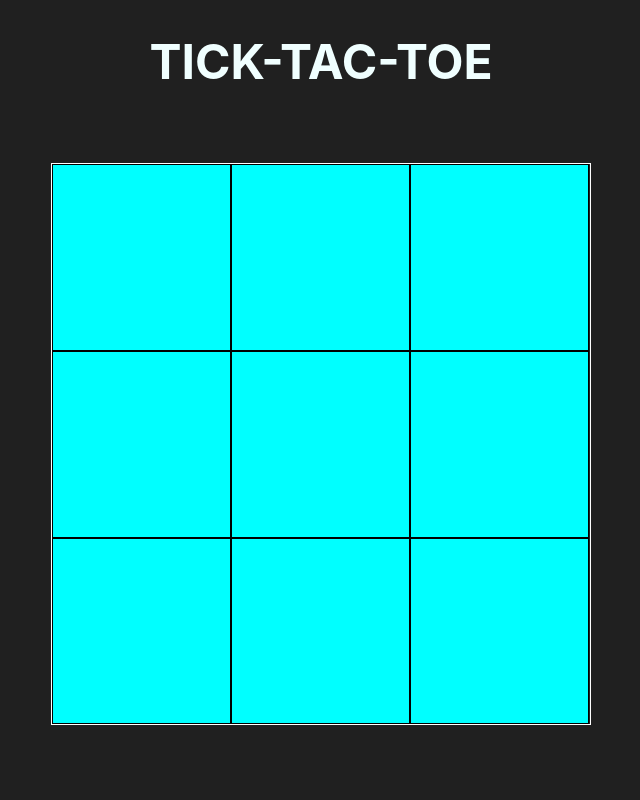
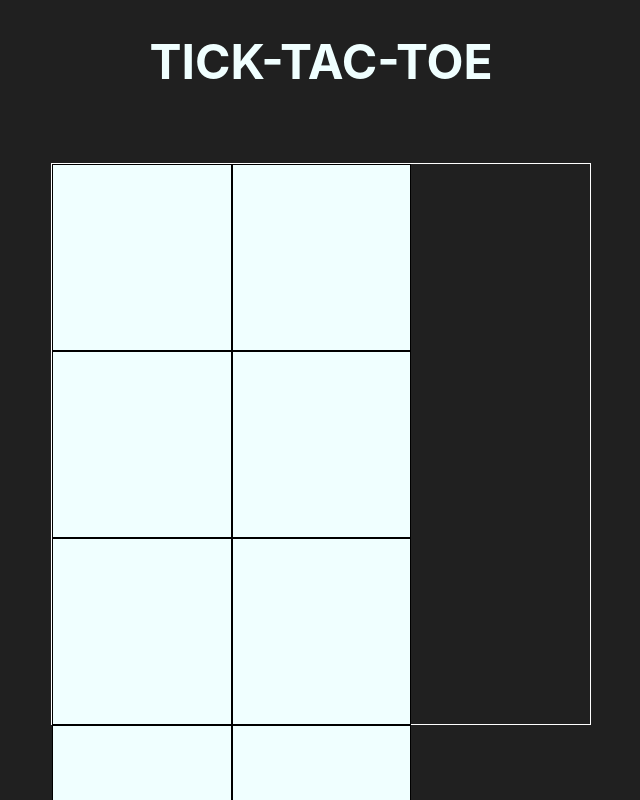
Before and after one commit to AKHIL-GIREESH/AI-ML, a React (Create React App) app in the folder General-AI/TickTacToe/ui/: page / in a window 1280 px wide. Shown: the top 800 px of the page, without its empty margins (319-959 px from the left). Built offline with nearby package versions, Linux system fonts and the light colour scheme.

Commit message:
Tic Tac Toe

```diff
--- a/General-AI/TickTacToe/ui/src/App.css
+++ b/General-AI/TickTacToe/ui/src/App.css
@@ -56,10 +56,16 @@ body{
   flex-wrap: wrap;
 }
 
-.Boxes button{
-  background-color: aqua;
-  width:33.3%;
+.Boxes div{
+  background-color: azure;
+  width:33%;
+  height: 33%;
   border: 1px solid black;
-  padding: 0px;
-  margin: 0px;
+  /* padding: 0px;
+  margin: 0px; */
+  /* font-size: 30px; */
+  display: flex;
+  justify-content: center;
+  align-items: center;
+  color: black;
 }
--- a/General-AI/TickTacToe/ui/src/App.js
+++ b/General-AI/TickTacToe/ui/src/App.js
@@ -7,16 +7,17 @@ function App() {
 
   //const [val,setVal] = useState("")
   const [box,setBox] = useState(boxx)
+  const [machineTurn,setMachineTurn]= useState(false)
   //let buttons = []
 
-  const modifyBox = (param) => {
+  const modifyBox = (param,unit) => {
     setBox(prevBox => {
       return prevBox.map(item => {
         if(item.id === param && item.value===" "){
-          console.log(item)
+          //setMachineTurn(state => !state)
             return {
               ...item,
-              value:"X"
+              value:unit
             }
           }else{
             return item
@@ -27,9 +28,41 @@ function App() {
 
   console.log(box)
   let buttons = box.map(item =>{
-    console.log(item)
-  return <button key={item.id} className='Slots' onClick={() => modifyBox(item.id)}>{item.value}</button>
+  return <div key={item.id} className='Slots' onClick={() => {
+    modifyBox(item.id,"X")
+    setMachineTurn(true)
+    }}>{item.value}</div>
 })
+
+let k=0;
+  let matrix = [
+    [0,0,0],
+    [0,0,0],
+    [0,0,0]
+]
+  //console.log(box[k])
+  for(let i=0;i<3;i++){
+    for(let j=0;j<3;j++){
+      matrix[i][j] = box[k].value;
+      k++;
+    }
+  }
+
+const randomGenerator = () => {
+  return Math.floor(Math.random() * 2)
+}
+
+if(machineTurn){
+  let a = randomGenerator()
+  let b = randomGenerator()
+  while(matrix[a][b] !== ' '){
+      a = randomGenerator()
+      b = randomGenerator()
+  }
+  //matrix[a][b] = "O"
+  modifyBox(3*a+b,"O")
+  setMachineTurn(false)
+}
 
   return (
     <div className="App">
```
